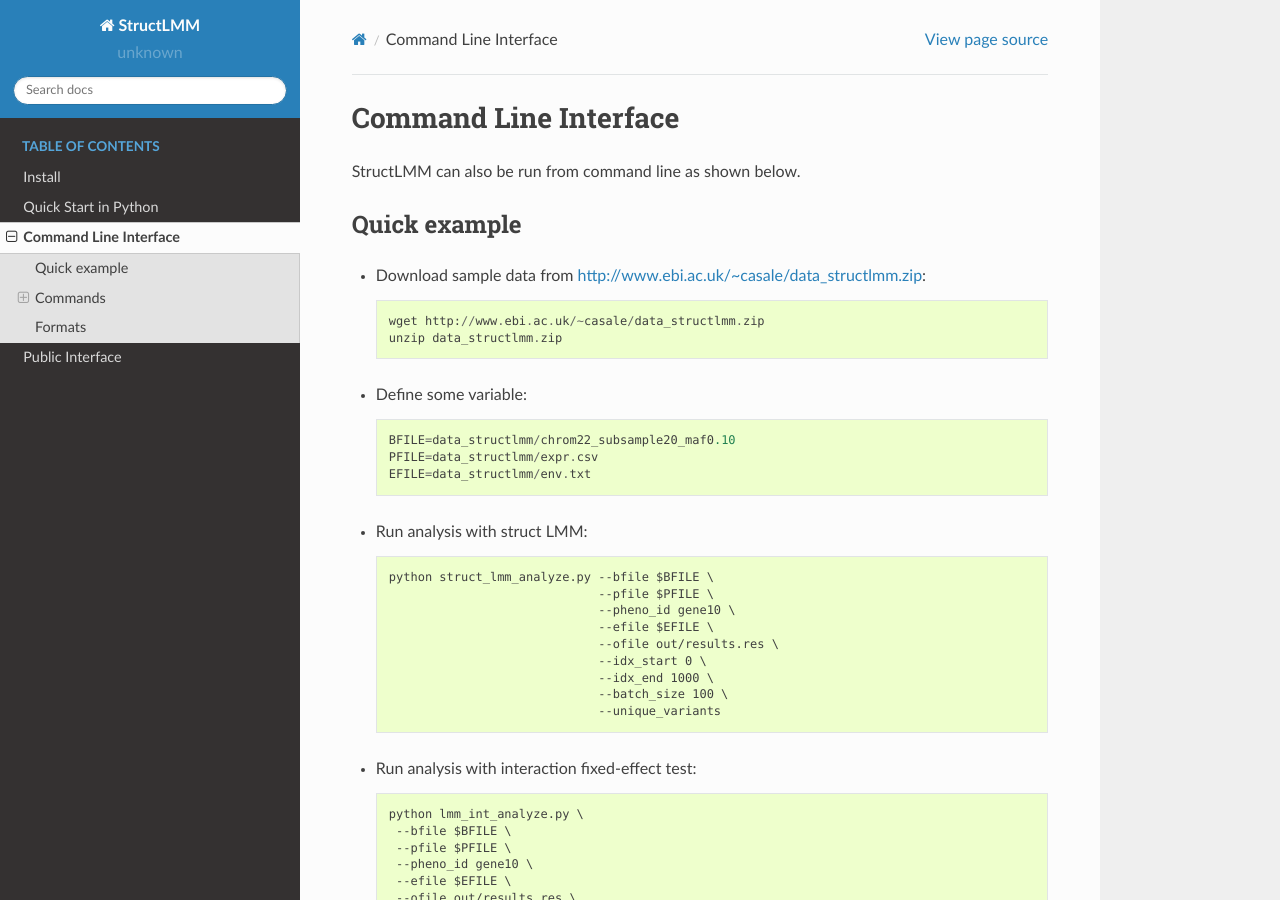
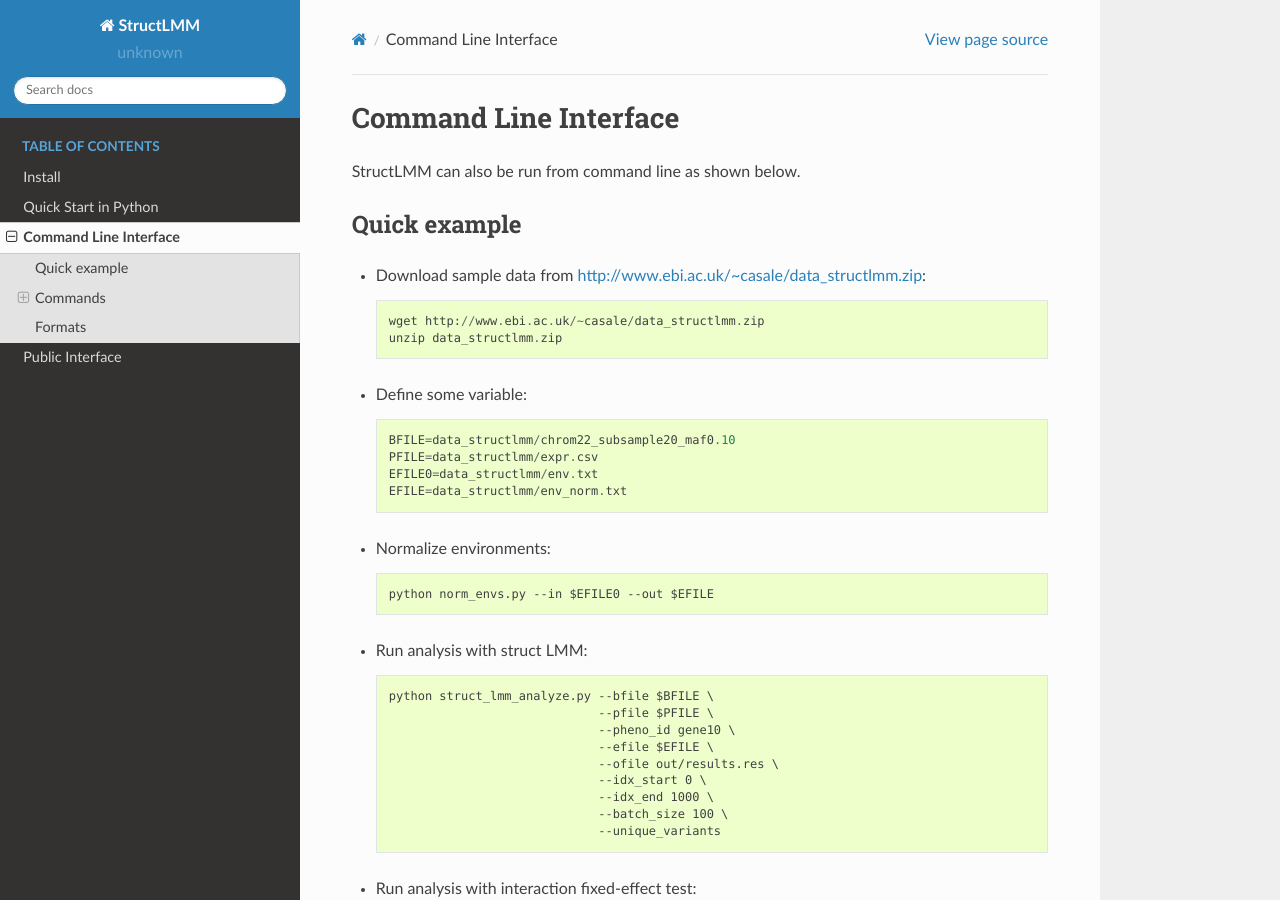
Before and after one commit to limix/struct-lmm, a Sphinx documentation site: the page built from doc/commandline.rst, in a window 1280 px wide and 900 px high. Built offline with Sphinx 7.4.7 and the Read the Docs theme 2.0.0, drawn with Linux system fonts in a browser that asks for light colours.

Commit message:
command liene page updated

```diff
--- a/doc/commandline.rst
+++ b/doc/commandline.rst
@@ -18,7 +18,12 @@ Quick example
 
     BFILE=data_structlmm/chrom22_subsample20_maf0.10
     PFILE=data_structlmm/expr.csv
-    EFILE=data_structlmm/env.txt
+    EFILE0=data_structlmm/env.txt
+    EFILE=data_structlmm/env_norm.txt
+
+* Normalize environments::
+
+    python norm_envs.py --in $EFILE0 --out $EFILE
 
 * Run analysis with struct LMM::
 
```
